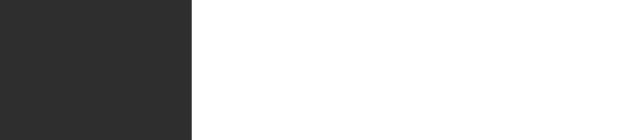
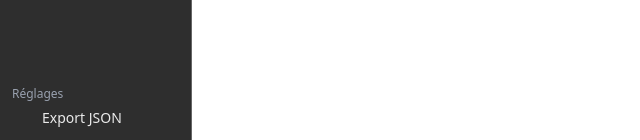
Before and after one commit to ThomasTew1579/admin-portfolio-photo, a React app in the folder admin/: page / in a window 1280 px wide. Shown: the part 660-800 px from the top of the page, without its empty margins (0-640 px from the left). Built offline with nearby package versions, Linux system fonts and the light colour scheme; the HTML template or start-up script is replaced by a standard one.

Commit message:
fix: intégration menu

```diff
--- a/admin/src/Admin.tsx
+++ b/admin/src/Admin.tsx
@@ -7,16 +7,6 @@ function Admin() {
   return (
     <>
       <SideMenu>
-        <CategoryMenu name="Photos">
-          <MenuItems icon="images">Photothèque</MenuItems>
-          <MenuItems icon="folder-open">Album</MenuItems>
-          <MenuItems icon="arrow-down-to-square">Import</MenuItems>
-        </CategoryMenu>
-        <CategoryMenu name="tags">
-          <MenuItems icon="tag">Skate</MenuItems>
-          <MenuItems icon="tag">Live</MenuItems>
-          <MenuItems icon="tag">Autre</MenuItems>
-        </CategoryMenu>
       </SideMenu>
 
 
--- a/admin/src/components/CategoryMenu.tsx
+++ b/admin/src/components/CategoryMenu.tsx
@@ -1,13 +1,14 @@
 import type { ReactNode } from 'react'
 type CategoryMenuProps = {
   name: string
+  className?: string
   children: ReactNode
 }
 
 
-function CategoryMenu({children, name}: CategoryMenuProps) {
+function CategoryMenu({children, className,  name}: CategoryMenuProps) {
     return (
-        <div className="pt-2.5 px-2">
+        <div className={"pt-2.5 px-2 " + className}>
             <span className="text-xs font-medium pl-1 text-gray-400">{name}</span>
             {children}
         </div>
--- a/admin/src/components/SideMenu.tsx
+++ b/admin/src/components/SideMenu.tsx
@@ -1,13 +1,9 @@
-import type { ReactNode } from 'react'
+import CategoryMenu from './CategoryMenu'
+import MenuItems from './MenuItems'
 
-type MenuProps = {
-  children: ReactNode
-}
-
-
-function SideMenu({children}: MenuProps) {
+function SideMenu() {
     return (
-        <nav className='flex pt-11 flex-col relative h-dvh w-48 bg-gray-600 border-r border-gray-200'>
+        <nav className='flex fixed pt-11 flex-col h-dvh w-48 bg-gray-600 border-r border-gray-200'>
             <div className="deco absolute top-0 left-0 ">
                 <div className="flex gap-2 p-5">
                     <svg xmlns="http://www.w3.org/2000/svg" width="12" height="12">
@@ -21,7 +17,19 @@ function SideMenu({children}: MenuProps) {
                     </svg>
                 </div>
             </div>
-            {children}
+            <CategoryMenu name="Photos">
+                <MenuItems icon="images">Photothèque</MenuItems>
+                <MenuItems icon="folder-open">Album</MenuItems>
+                <MenuItems icon="arrow-down-to-square">Import</MenuItems>
+            </CategoryMenu>
+            <CategoryMenu name="tags">
+                <MenuItems icon="tag">Skate</MenuItems>
+                <MenuItems icon="tag">Live</MenuItems>
+                <MenuItems icon="tag">Autre</MenuItems>
+            </CategoryMenu>
+            <CategoryMenu name="Réglages" className="mt-auto pb-2">
+                <MenuItems icon="code">Export JSON</MenuItems>
+            </CategoryMenu>
         </nav>
     )
 }
```
